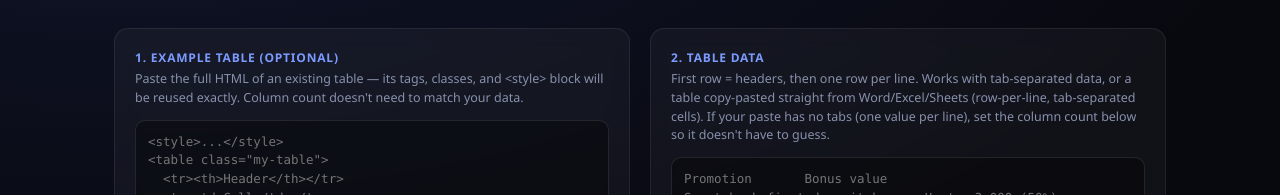
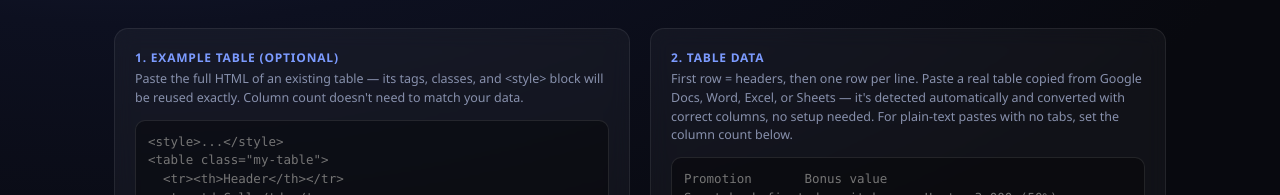
Before and after one commit to Adityasharma3010/Table-Code-Generator, a plain HTML site: page index.html in a window 1280 px wide. Shown: the part 122-317 px from the top of the page. Drawn offline with Linux system fonts and the light colour scheme.

Commit message:
Revise hint text for table data input
Updated hint text for table data input to clarify functionality.

```diff
--- a/index.html
+++ b/index.html
@@ -32,7 +32,7 @@
 
     <div class="card">
       <label>2. Table data</label>
-      <p class="hint">First row = headers, then one row per line. Works with tab-separated data, or a table copy-pasted straight from Word/Excel/Sheets (row-per-line, tab-separated cells). If your paste has no tabs (one value per line), set the column count below so it doesn't have to guess.</p>
+      <p class="hint">First row = headers, then one row per line. Paste a real table copied from Google Docs, Word, Excel, or Sheets — it's detected automatically and converted with correct columns, no setup needed. For plain-text pastes with no tabs, set the column count below.</p>
       <textarea id="data" placeholder="Promotion	Bonus value
 Sportsbook first-deposit bonus	Up to ৳3,000 (50%)"></textarea>
       <div class="col-count-row">
```
